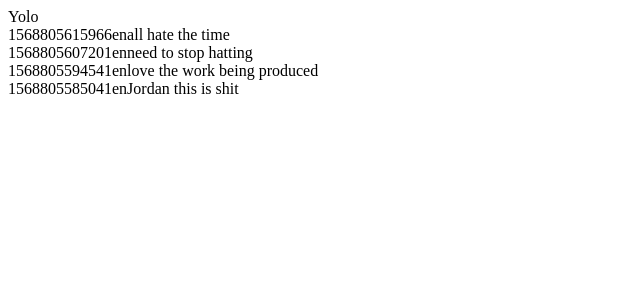
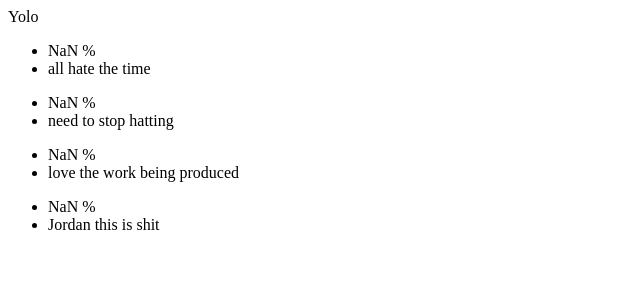
Before and after one commit to Jowdan3006/modality-test-sentiment, a React (Create React App) app: page / in a window 1280 px wide. Shown: the top 300 px of the page, without its empty margins (0-640 px from the left). Built offline with nearby package versions, Linux system fonts and the light colour scheme.

Commit message:
updated files
working on a bar which will show how much persent each text is wether its more posative or negitive.

```diff
--- a/src/components/MainComponent.js
+++ b/src/components/MainComponent.js
@@ -10,19 +10,30 @@ class MainComponent extends Component {
 
     ChatSet = () => {
         let chatMessages = this.state.chat.documents.map((document , index)=>{
+            let time = parseFloat(Math.round(document.score * 100) / 100).toFixed(2);
+            console.log(time + " this is the end");
             return <div key={index}>
-                        {document.id}
-                        {document.language}
-                        {document.score}
-                        {document.text}
+                        <ul>
+                            {/* if you want the id or language of the post uncomment the document.id for the id and the document.language for the language if you need it. */}
+                            {/* <li>{document.id}</li> */}
+                            {/* <li>{document.language}</li> */}
+                            <li>{parseFloat(Math.round(document.score * 100)).toFixed(2) + " %"}</li>
+                            <li>{document.text}</li>
+                        </ul>
                     </div>
         })
         return chatMessages
     }
 
-    Sentiment = () =>{
-
-
+    ProgressBar = (props) =>{
+        return(
+            <div className="progress-bar">
+                <Filler percentage={props.percentage}/>
+            </div>
+        )
+    }
+    Filler = (props) => {
+        return<div className="filler" style={{ width: `${props.percentage}%`}}/>
     }
     // display purpices only till code is returning the sentiment string
 
@@ -94,7 +105,12 @@ class MainComponent extends Component {
 
     return (
         <div>
-            {this.state.chat === null ? <div><p>We are fetching details</p></div> : this.ChatSet()}
+            {
+                this.state.chat === null ? <div>
+                                               <p>We are fetching details</p>
+                                           </div> :
+                                           this.ChatSet()
+            }
         </div>
     )
   }
```
Also changed, not shown: src/components/ProgressBarExample.js (added, +21 -0 lines), src/css/partials/main/_main_styles.scss (+13 -0 lines).
